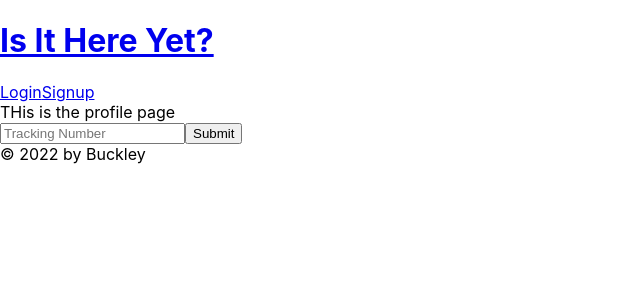
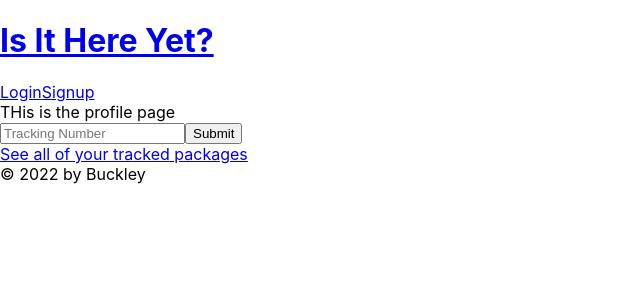
Before and after one commit to Ryan-Buckley1/is-it-here-yet, a React (Create React App) app in the folder client/: page /profile in a window 1280 px wide. Shown: the top 300 px of the page, without its empty margins (0-640 px from the left). Built offline with nearby package versions, Linux system fonts and the light colour scheme.

Commit message:
added link to package list

```diff
--- a/client/src/pages/Profile.js
+++ b/client/src/pages/Profile.js
@@ -1,5 +1,5 @@
 import React from "react";
-import { Navigate, useParams } from "react-router-dom";
+import { Link, Navigate, useParams } from "react-router-dom";
 
 import { useQuery, useMutation } from "@apollo/client";
 import { UPDATE_PACKAGE } from "../utils/mutations";
@@ -10,6 +10,7 @@ const Profile = () => {
     <>
       <div> THis is the profile page</div>
       <PackageForm />
+      <Link to={`/profile/packages`}>See all of your tracked packages</Link>
     </>
   );
 };
```
